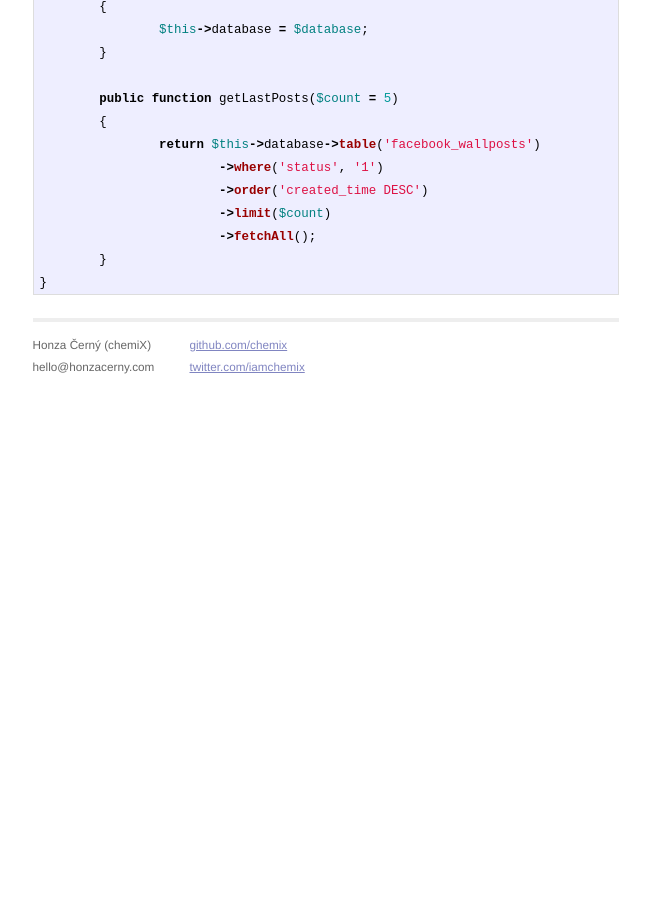
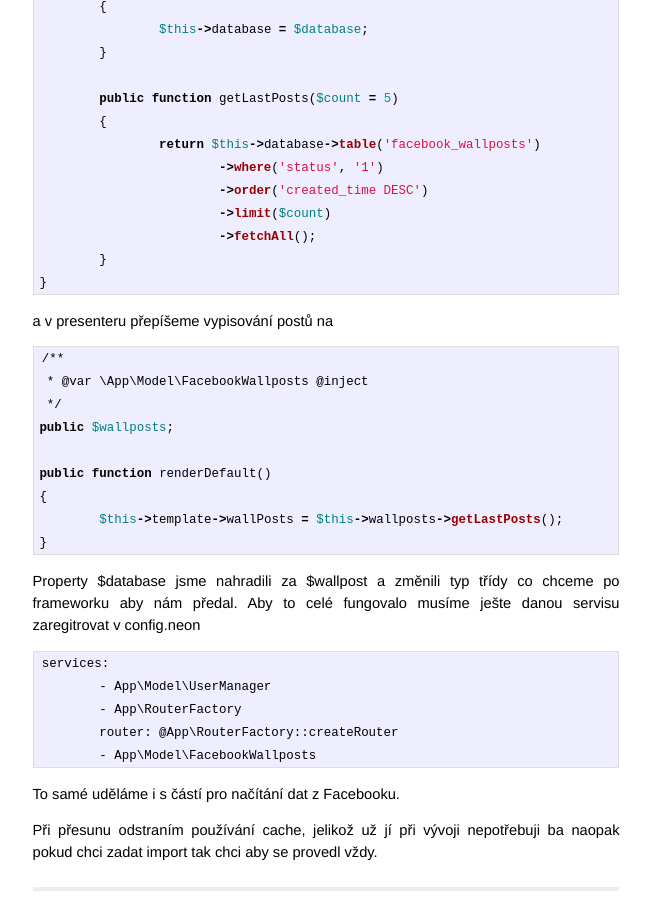
Before and after one commit to chemix/chemix.github.com, a Jekyll site: the page built from _posts/2014-06-13-nette-facebook-reader.md, in a window 1280 px wide and 900 px high, scrolled down 10131 px. Shown: the whole window, without its empty margins (314-965 px from the left). Built offline with Jekyll 4.4.1, drawn with Linux system fonts in a browser that asks for light colours; Markdown is read by kramdown in place of the engine named in the settings; before the commit the page ends 10521 px from its top, so only the background shows below that.

Commit message:
Updated 2014-06-13-nette-facebook-reader.md

````diff
--- a/_posts/2014-06-13-nette-facebook-reader.md
+++ b/_posts/2014-06-13-nette-facebook-reader.md
@@ -472,3 +472,31 @@ class FacebookWallposts extends Object
 	}
 }
 ```
+
+a v presenteru přepíšeme vypisování postů na
+
+``` php
+/**
+ * @var \App\Model\FacebookWallposts @inject
+ */
+public $wallposts;
+
+public function renderDefault()
+{
+	$this->template->wallPosts = $this->wallposts->getLastPosts();
+}
+```
+
+Property $database jsme nahradili za $wallpost a změnili typ třídy co chceme po frameworku aby nám předal. Aby to celé fungovalo musíme ješte danou servisu zaregitrovat v config.neon
+
+```
+services:
+	- App\Model\UserManager
+	- App\RouterFactory
+	router: @App\RouterFactory::createRouter
+	- App\Model\FacebookWallposts
+```
+
+To samé uděláme i s částí pro načítání dat z Facebooku.
+
+Při přesunu odstraním používání cache, jelikož už jí při vývoji nepotřebuji ba naopak pokud chci zadat import tak chci aby se provedl vždy.
````
